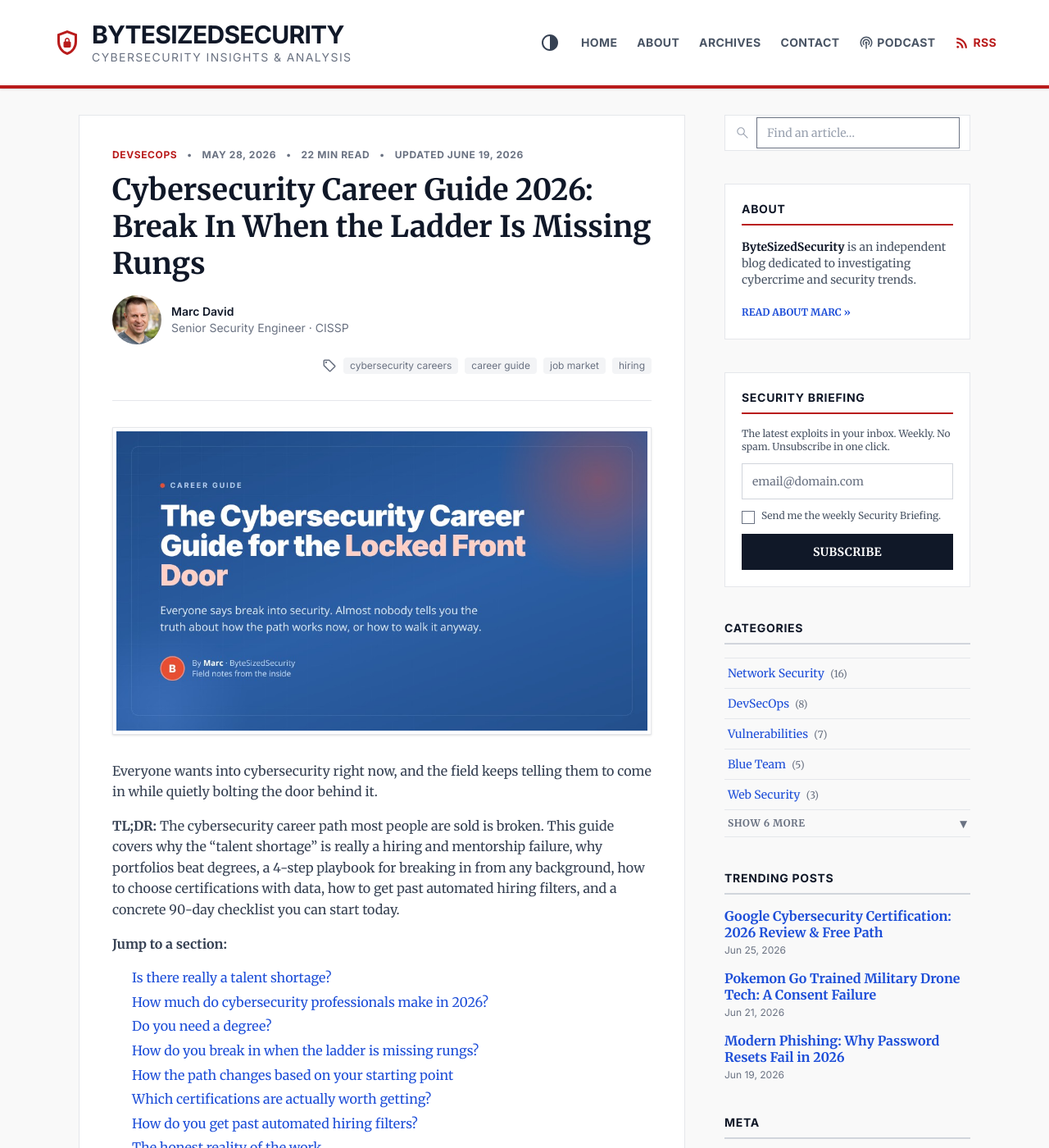
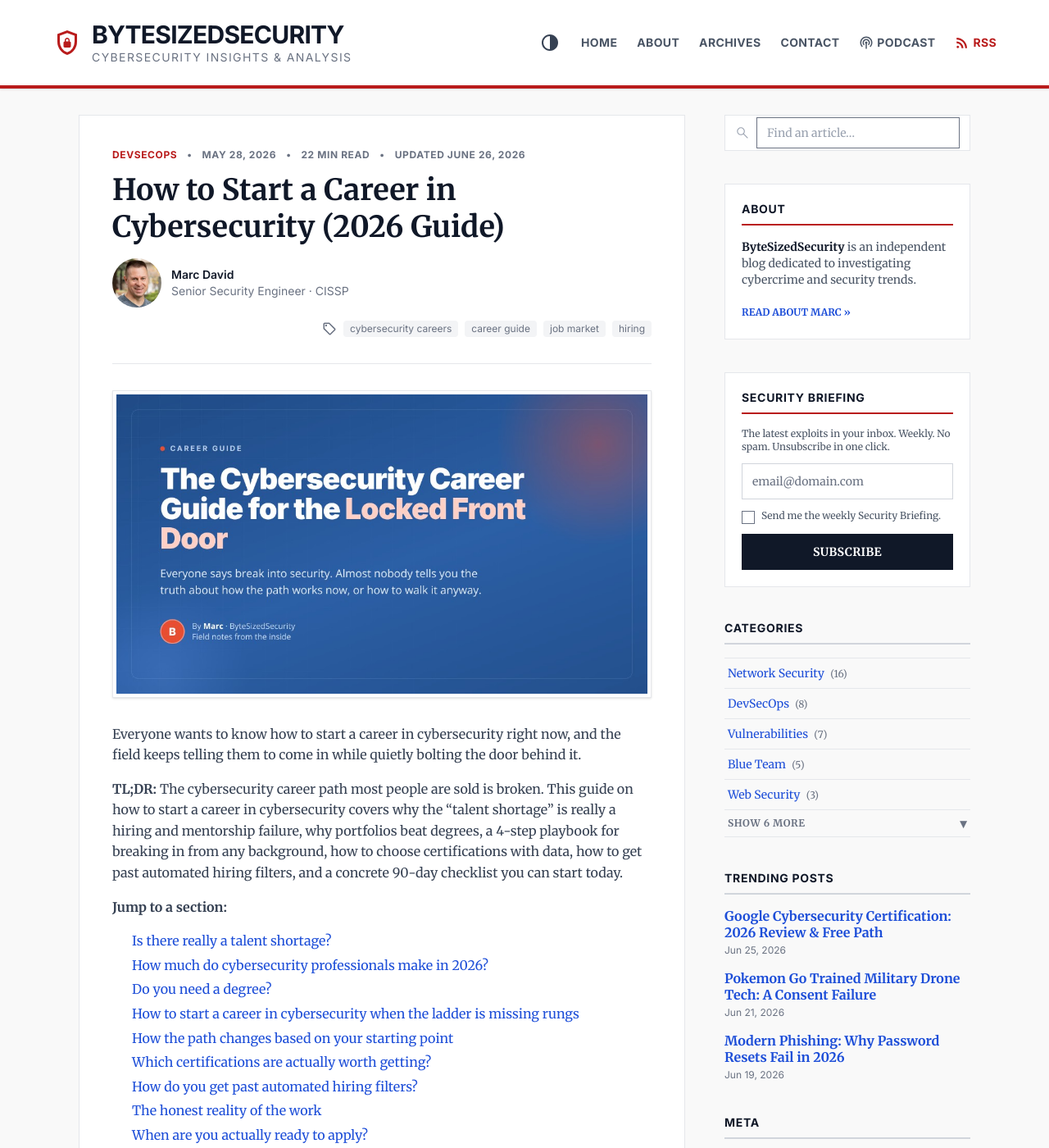
Before and after one commit to mda1125/bytesizedsecurity, a Jekyll site: the page built from _posts/2026-05-28-cybersecurity-career-guide.md, in a window 1280 px wide and 1400 px high. Shown: the whole window at 82% size. Built offline with Jekyll 4.4.1, drawn with Linux system fonts in a browser that asks for light colours; comment, search, counter and statistics services are not loaded; some of the changed text lies outside the part shown.

Commit message:
seo(career-guide): target 'how to start a career in cybersecurity' keyword
Apply SEO audit fixes from the SEO Blog Post Auditor (2026-06-26):
- Trim title to 51 chars; lead with primary keyword
- Rewrite meta description to 138 chars including primary keyword
- Add primary keyword to opening subtitle and TL;DR (first 100 words)
- Rename 'How do you break into cybersecurity...' H2 to start with the
  primary keyword; anchor ID #how-to-break-in preserved so internal
  links and the salary-section cross-link still work
- Rename FAQ Q5 to use the primary keyword
- Add a keyword-anchored opener to the conclusion
- Bump last_modified_at to 2026-06-26 for freshness

URL slug (/cybersecurity-career-guide/) and all citations, tables,
internal links, FAQ schema, and image dimensions are unchanged.

```diff
--- a/_posts/2026-05-28-cybersecurity-career-guide.md
+++ b/_posts/2026-05-28-cybersecurity-career-guide.md
@@ -1,11 +1,11 @@
 ---
-description: "A 4-step playbook to break into cybersecurity from any background. Which certs actually matter, how to pass ATS filters, and a 90-day action plan."
+description: "How to start a career in cybersecurity: a 4-step playbook for any background. Honest pay data, real cert advice, and a 90-day action plan."
 layout: post
-title: "Cybersecurity Career Guide 2026: Break In When the Ladder Is Missing Rungs"
+title: "How to Start a Career in Cybersecurity (2026 Guide)"
 category: DevSecOps
 tags: ["cybersecurity careers", "career guide", "job market", "hiring"]
 author: Marc
-excerpt: "Everyone says break into security. Almost nobody tells you the truth about how the path works now, or how to walk it anyway. This is the honest guide — from someone who spent 19 years being told he lacked cyber experience."
+excerpt: "Everyone says break into security. Almost nobody tells you the truth about how the path works now, or how to walk it anyway. This is the honest guide on how to start a career in cybersecurity — from someone who spent 19 years being told he lacked cyber experience."
 image: "/assets/img/posts/cybersecurity-career-guide.png"
 image_width: 1024
 image_height: 576
@@ -19,23 +19,23 @@
     answer: "No. Companies hire people who solve problems, not degrees. A self-taught applicant who patched a vulnerability and documented how they did it will beat a graduating senior who cannot explain what DNS does. A degree may help pass keyword filters, but demonstrable skills and a portfolio of real work land offers."
   - question: "What certifications should I get for cybersecurity?"
     answer: "Use a data-driven method: pull 50 real job descriptions for your target role and note which certifications appear repeatedly, then check LinkedIn profiles of people in that role to see what they actually hold. Buy only the certifications the data points to. Treat certs as a foot in the door, not proof you can do the job."
-  - question: "How do I break into cybersecurity with no experience?"
+  - question: "How do I start a career in cybersecurity with no experience?"
     answer: "Start in any IT role that puts you near real systems (help desk, sysadmin, developer, cloud support). Become the security person in your current job by patching, hardening, and reading logs. Build a home lab with Active Directory and a SIEM, document it on GitHub, pick one specialty (cloud, appsec, or IR), and network with one person already doing your target role."
   - question: "What is the best cybersecurity career path?"
     answer: "There is no single best path, but the most effective sequence is: (1) get into IT anywhere, (2) own security tasks in your current role, (3) build visible proof through a home lab and public write-ups, and (4) specialize in one area with unmet demand — cloud security, application security, or incident response — rather than staying a generalist."
-last_modified_at: 2026-06-19T10:20:54-07:00
+last_modified_at: 2026-06-26
 ---
 
-Everyone wants into cybersecurity right now, and the field keeps telling them to come in while quietly bolting the door behind it.
+Everyone wants to know how to start a career in cybersecurity right now, and the field keeps telling them to come in while quietly bolting the door behind it.
 
-**TL;DR:** The cybersecurity career path most people are sold is broken. This guide covers why the "talent shortage" is really a hiring and mentorship failure, why portfolios beat degrees, a 4-step playbook for breaking in from any background, how to choose certifications with data, how to get past automated hiring filters, and a concrete 90-day checklist you can start today.
+**TL;DR:** The cybersecurity career path most people are sold is broken. This guide on how to start a career in cybersecurity covers why the "talent shortage" is really a hiring and mentorship failure, why portfolios beat degrees, a 4-step playbook for breaking in from any background, how to choose certifications with data, how to get past automated hiring filters, and a concrete 90-day checklist you can start today.
 
 **Jump to a section:**
 
 - [Is there really a talent shortage?](#talent-shortage)
 - [How much do cybersecurity professionals make in 2026?](#salaries)
 - [Do you need a degree?](#degree-required)
-- [How do you break in when the ladder is missing rungs?](#how-to-break-in)
+- [How to start a career in cybersecurity when the ladder is missing rungs](#how-to-break-in)
 - [How the path changes based on your starting point](#match-your-path)
 - [Which certifications are actually worth getting?](#certifications)
 - [How do you get past automated hiring filters?](#ats-filters)
@@ -100,11 +100,11 @@
 
 A graduating senior who cannot explain what DNS does will lose to a self-taught applicant who patched a vulnerability and wrote about how they did it. Hiring managers have seen too many polished resumes attached to people who freeze the moment a real system breaks. Be the second kind of candidate, and make it impossible to miss.
 
-## How do you break into cybersecurity when the ladder is missing rungs? {#how-to-break-in}
+## How to start a career in cybersecurity when the ladder is missing rungs {#how-to-break-in}
 
 > **Direct answer:** Get into any IT or developer job, own security tasks inside it, build a public home lab on GitHub, then niche into cloud, appsec, or incident response before you apply for the security role you actually want.
 
-Cybersecurity is not a first job for most people, and pretending otherwise sets you up to fail. It sits as a skill set on top of IT, networking, and development, not as a separate door you knock on with no background. So the strategy is not "apply harder." The strategy is "build a foundation, then layer security onto it where you already are." Here is the sequence I recommend to anyone asking me how to get in today.
+If you want to know how to start a career in cybersecurity in 2026, accept the most important truth first: cybersecurity is not a first job for most people, and pretending otherwise sets you up to fail. It sits as a skill set on top of IT, networking, and development, not as a separate door you knock on with no background. So the strategy is not "apply harder." The strategy is "build a foundation, then layer security onto it where you already are." Here is the sequence I recommend to anyone asking me how to get in today.
 
 ### Step 1: Get into IT anywhere you can land it
 
@@ -237,7 +237,7 @@
 
 ## One last thing, from someone who got stuck at the gate {#closing}
 
-The system I described only works when someone decides to break the rules. A hiring manager broke them for me after 19 years of being told I was somehow too junior. I cannot promise you a manager like that. I can promise you the candidate who shows up with a documented lab, a clear specialty, and proof of real problems solved gives that manager every reason to say yes.
+The honest answer to how to start a career in cybersecurity is this: the system I described only works when someone decides to break the rules. A hiring manager broke them for me after 19 years of being told I was somehow too junior. I cannot promise you a manager like that. I can promise you the candidate who shows up with a documented lab, a clear specialty, and proof of real problems solved gives that manager every reason to say yes.
 
 The field needs you. Not a fully formed expert who materialized from nowhere, but a person who started where they stood, took ownership before anyone granted the title, and built the muscle before the badge arrived. The door feels locked because the old path collapsed. You do not need the old path. You need a strategy, the patience to work it, and the refusal to let a broken hiring process convince you the problem is you.
 
```
